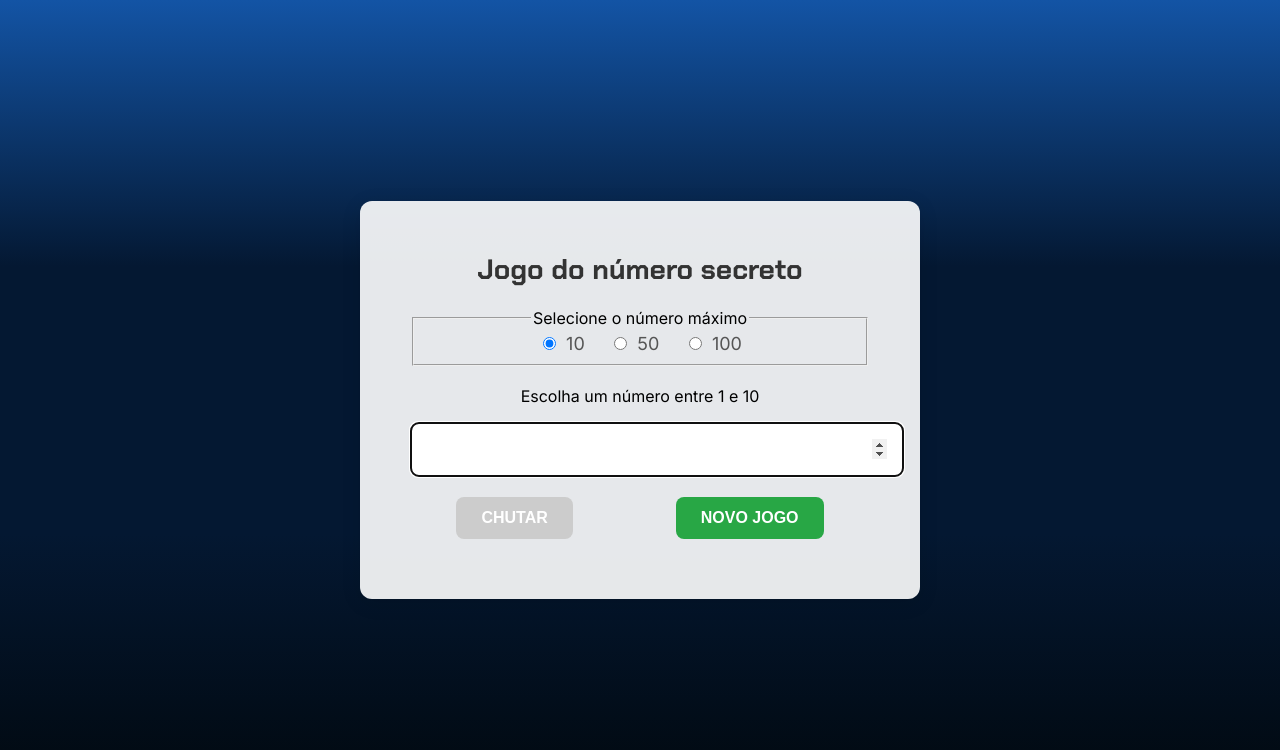
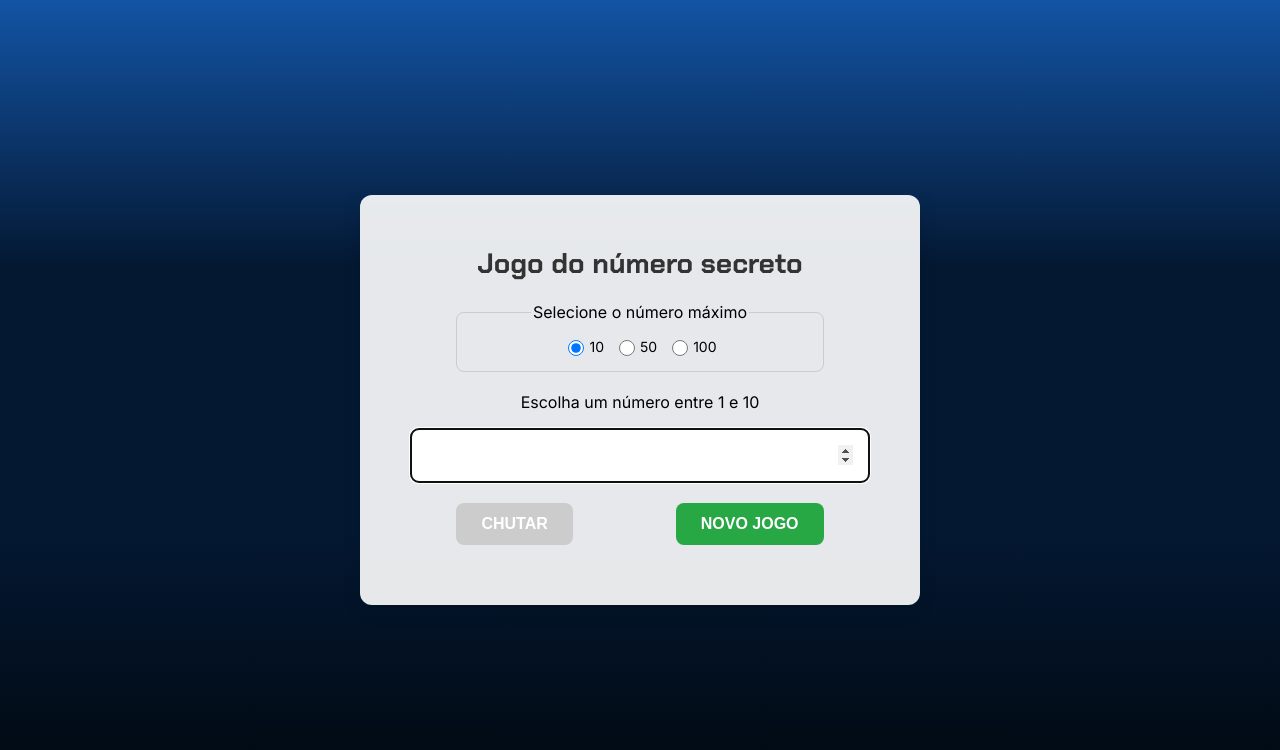
Before and after one commit to leorusso2300/projeto-jogo-numero-secreto-alura, a plain HTML site: page index.html in a window 1280 px wide. Drawn offline with Linux system fonts and the light colour scheme.

Commit message:
Update style.css

```diff
--- a/style.css
+++ b/style.css
@@ -10,7 +10,7 @@ body {
 }
 
 .container {
-    background: rgba(255, 255, 255, 0.9);
+    background: rgba(255, 255, 255, 0.9); /* Fundo branco com leve transparência para destacar o conteúdo */
     border-radius: 12px;
     box-shadow: 0 4px 20px rgba(0, 0, 0, 0.1);
     padding: 30px;
@@ -36,18 +36,37 @@ body {
 
 .radio-group {
     margin-bottom: 20px;
+    display: flex;
+    justify-content: center; /* Centraliza os botões de rádio horizontalmente */
+    flex-wrap: wrap; /* Permite que os botões se movam para a linha seguinte, se necessário */
+}
+
+.radio-container {
+    display: flex;
+    gap: 10px; /* Espaço entre os botões de rádio */
+    font-size: 14px; /* Tamanho da fonte reduzido para compactar o grupo */
 }
 
 .radio-container label {
-    display: inline-block;
-    margin: 0 10px;
-    font-size: 18px;
-    color: #555;
+    display: flex;
+    align-items: center; /* Alinha verticalmente o texto e o botão de rádio */
+    margin: 0;
     cursor: pointer;
 }
 
-.radio-container input {
+.radio-container input[type="radio"] {
+    width: 16px; /* Largura do botão de rádio */
+    height: 16px; /* Altura do botão de rádio */
     margin-right: 5px;
+}
+
+fieldset {
+    border: 1px solid #ccc;
+    border-radius: 8px;
+    padding: 15px;
+    margin: 0 auto;
+    width: 80%; /* Ajuste a largura do fieldset conforme necessário */
+    box-sizing: border-box; /* Inclui o padding e a borda no tamanho total do elemento */
 }
 
 .container__input {
@@ -58,12 +77,14 @@ body {
     border: 2px solid #ccc;
     border-radius: 8px;
     text-align: center;
+    box-sizing: border-box; /* Inclui o padding e a borda no tamanho total do elemento */
+    cursor: text; /* Define o cursor de texto */
 }
 
 .container__botoes {
     display: flex;
     justify-content: space-around;
-    gap: 10px;
+    gap: 10px; /* Espaço entre os botões */
 }
 
 .container__botao {
@@ -79,7 +100,7 @@ body {
 }
 
 .container__botao#botaoChutar {
-    background-color: #007BFF;
+    background-color: #007BFF; /* Azul */
 }
 
 .container__botao#botaoChutar:disabled {
@@ -112,8 +133,8 @@ body {
         font-size: 24px;
     }
 
-    .radio-container label {
-        font-size: 16px;
+    .radio-container {
+        font-size: 12px; /* Tamanho da fonte reduzido em telas menores */
     }
 
     .container__input {
```
